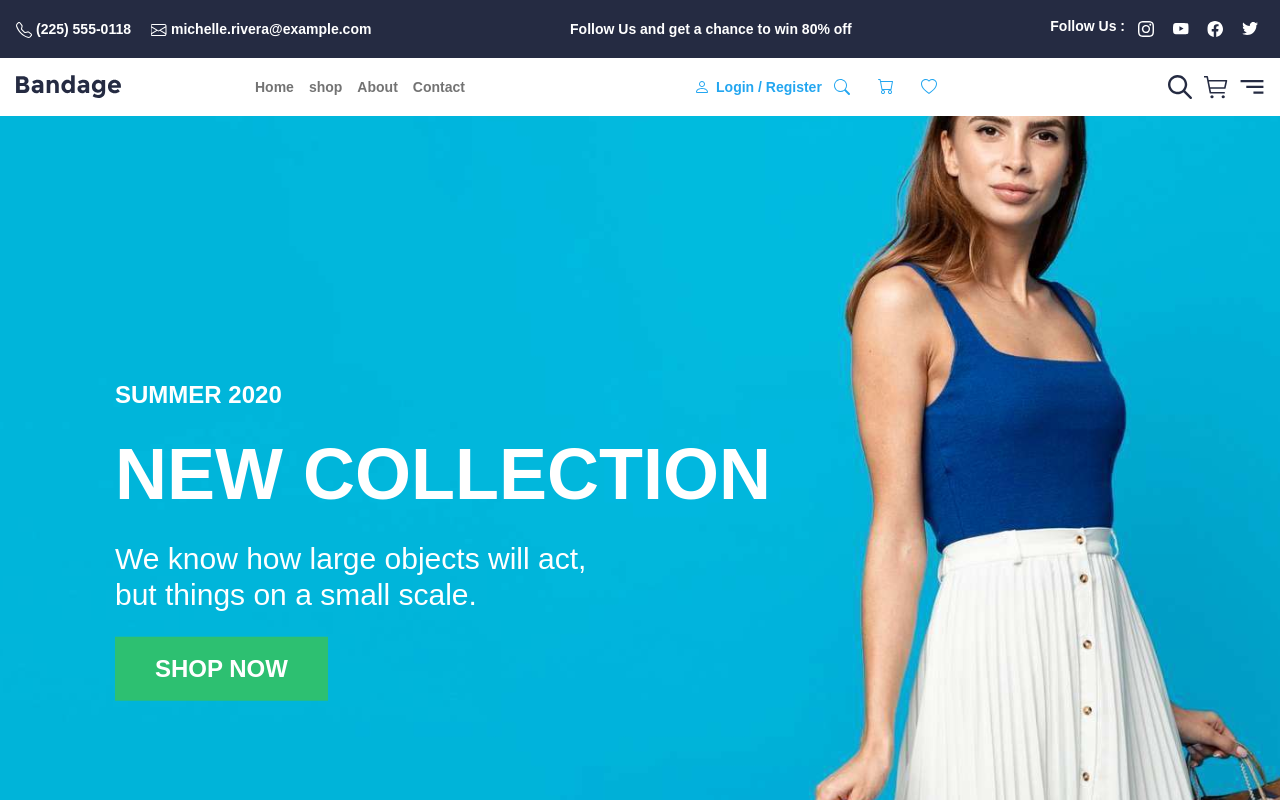
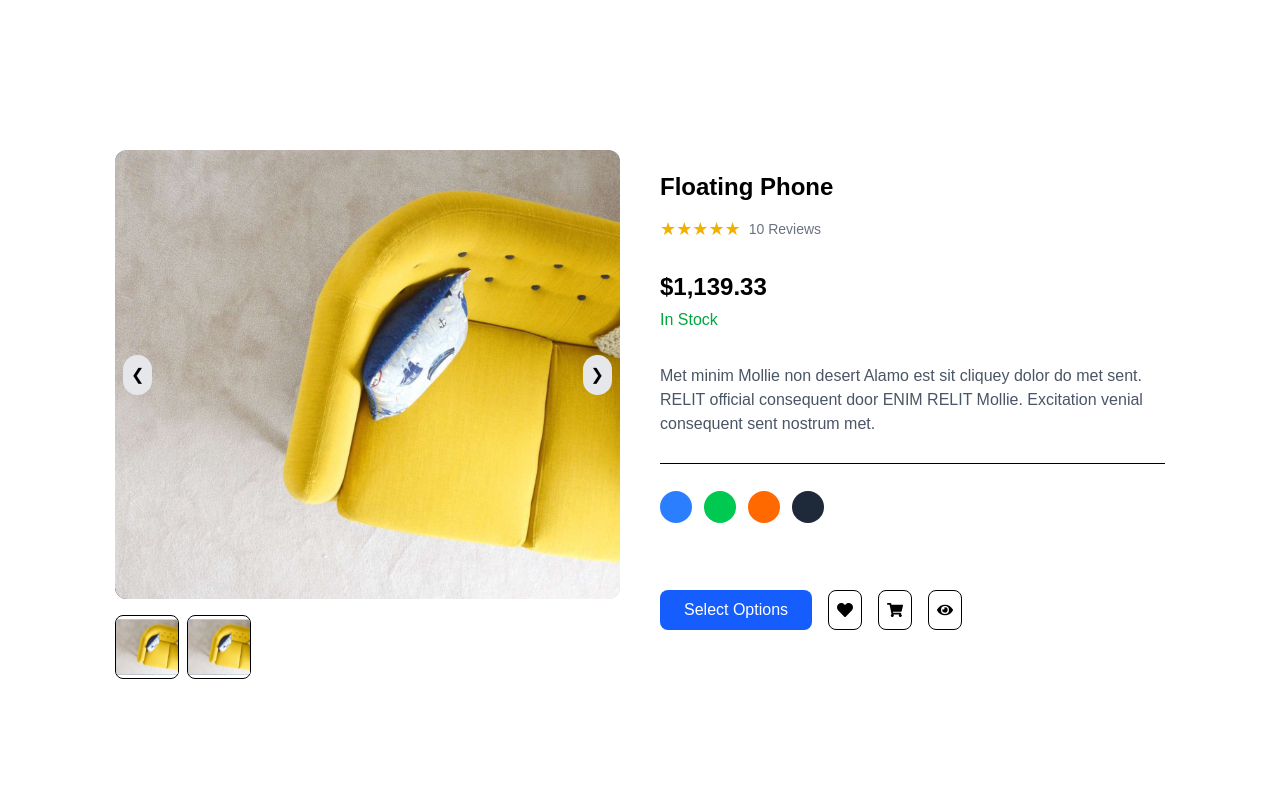
Before and after one commit to Jurayev311/React-11---dars, a React (Vite) app: page / in a window 1280 px wide. Shown: the top 800 px of the page. Built offline with nearby package versions, Linux system fonts and the light colour scheme; no server answers.

Commit message:
detail component qilindi

```diff
--- /dev/null
+++ b/src/components/detailPage/DetailPage.jsx
@@ -0,0 +1,80 @@
+import React from "react";
+import { FaHeart, FaShoppingCart, FaEye } from "react-icons/fa";
+import det from '../../assets/detailimage.svg'
+
+const DetailPage = () => {
+  return (
+    <section className="py-10 px-4 flex justify-center items-center min-h-screen">
+      <div className="container mx-auto max-w-6xl flex items-center flex-col md:flex-row gap-10">
+        <div className="md:w-1/2 h-[500px] w-full">
+          <div className="relative">
+            <img
+              src={det}
+              alt="Product"
+              className="w-full rounded-xl"
+            />
+            <button className="absolute left-2 top-1/2 transform -translate-y-1/2 bg-gray-200 rounded-full p-2">
+              ❮
+            </button>
+            <button className="absolute right-2 top-1/2 transform -translate-y-1/2 bg-gray-200 rounded-full p-2">
+              ❯
+            </button>
+          </div>
+          <div className="flex gap-2 mt-4">
+            <img
+              src={det}
+              alt="Thumbnail 1"
+              className="w-16 h-16 rounded-lg border cursor-pointer"
+            />
+            <img
+              src={det}
+              alt="Thumbnail 2"
+              className="w-16 h-16 rounded-lg border cursor-pointer"
+            />
+          </div>
+        </div>
+
+        <div className="md:w-1/2">
+          <h1 className="text-2xl font-semibold mb-3">Floating Phone</h1>
+          <div className="flex items-center gap-2 my-2">
+            <div className="text-yellow-500 text-lg pb-5">★★★★★</div>
+            <span className="text-gray-500 text-sm pb-5">10 Reviews</span>
+          </div>
+          <p className="text-2xl font-bold mb-[5px]">$1,139.33</p>
+          <p className="text-green-600 font-medium mb-8">In Stock</p>
+          <p className="text-gray-600 mt-4 pb-[27px]">
+            Met minim Mollie non desert Alamo est sit cliquey dolor do met sent.
+            RELIT official consequent door ENIM RELIT Mollie. Excitation venial
+            consequent sent nostrum met.
+          </p>
+
+          <hr />
+
+          <div className="flex gap-3 mt-[27px] mb-[67px]">
+            <button className="w-8 h-8 rounded-full bg-blue-500"></button>
+            <button className="w-8 h-8 rounded-full bg-green-500"></button>
+            <button className="w-8 h-8 rounded-full bg-orange-500"></button>
+            <button className="w-8 h-8 rounded-full bg-gray-800"></button>
+          </div>
+
+          <div className="flex gap-4 mt-6">
+            <button className="bg-blue-600 text-white px-6 py-2 rounded-lg">
+              Select Options
+            </button>
+            <button className="p-2 border rounded-lg hover:bg-gray-100">
+              <FaHeart />
+            </button>
+            <button className="p-2 border rounded-lg hover:bg-gray-100">
+              <FaShoppingCart />
+            </button>
+            <button className="p-2 border rounded-lg hover:bg-gray-100">
+              <FaEye />
+            </button>
+          </div>
+        </div>
+      </div>
+    </section>
+  );
+};
+
+export default DetailPage;
--- a/src/pages/home/Home.jsx
+++ b/src/pages/home/Home.jsx
@@ -7,18 +7,20 @@ import Cta from '../../components/cta/Cta'
 import Posts from '../../components/posts/Posts'
 import Footer from '../../components/footer/Footer'
 import Products from '../../components/products/Products'
+import DetailPage from '../../components/detailPage/DetailPage'
 
 const Home = () => {
   return (
     <>
-        <Topheader />
+        {/* <Topheader />
         <Header />
         <Hero />
         <Editors />
         <Products />
         <Cta />
         <Posts />
-        <Footer />
+        <Footer /> */}
+        <DetailPage />
     </>
   )
 }
```
Also changed, not shown: src/assets/detailimage.svg (added).
